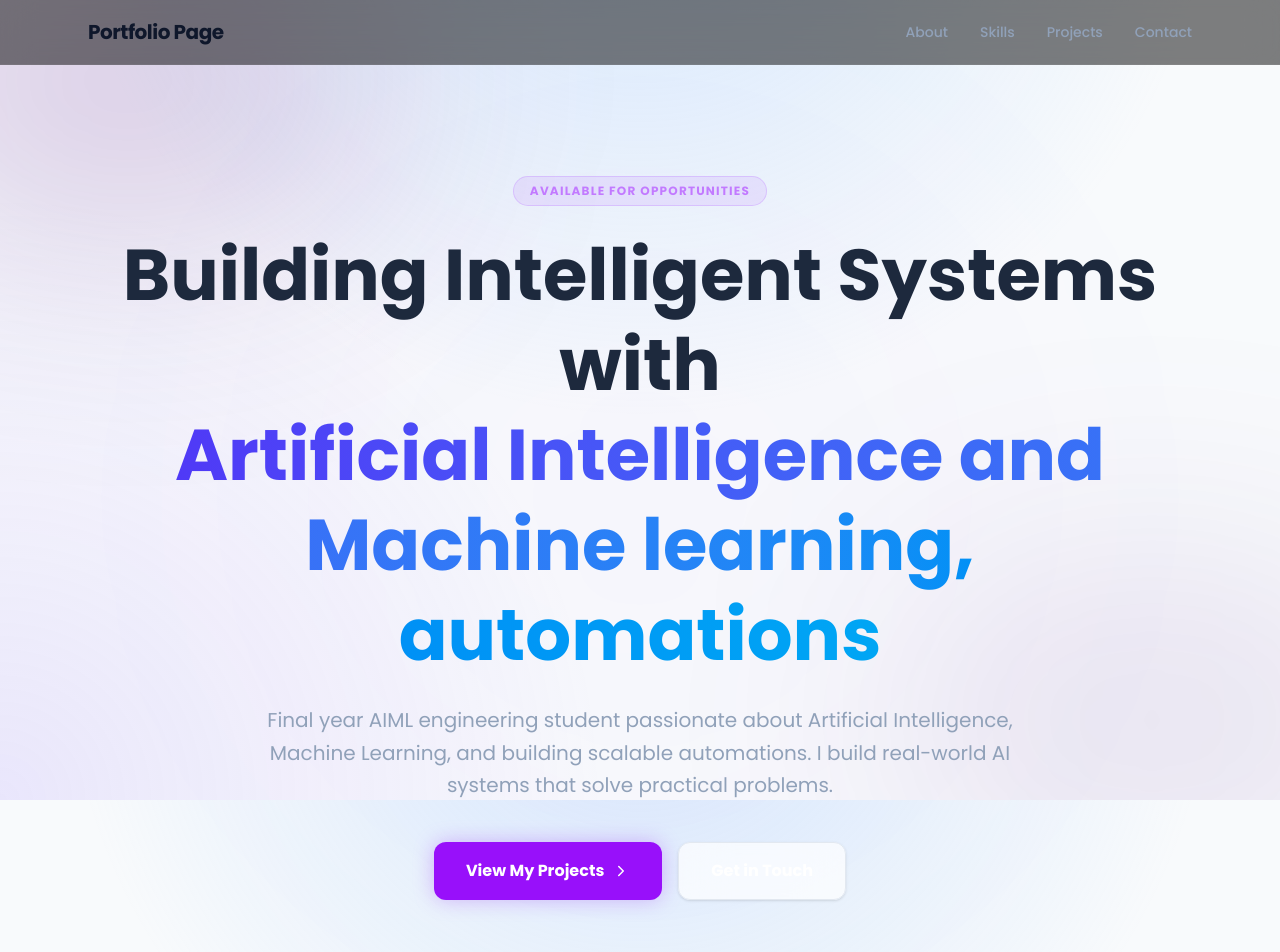
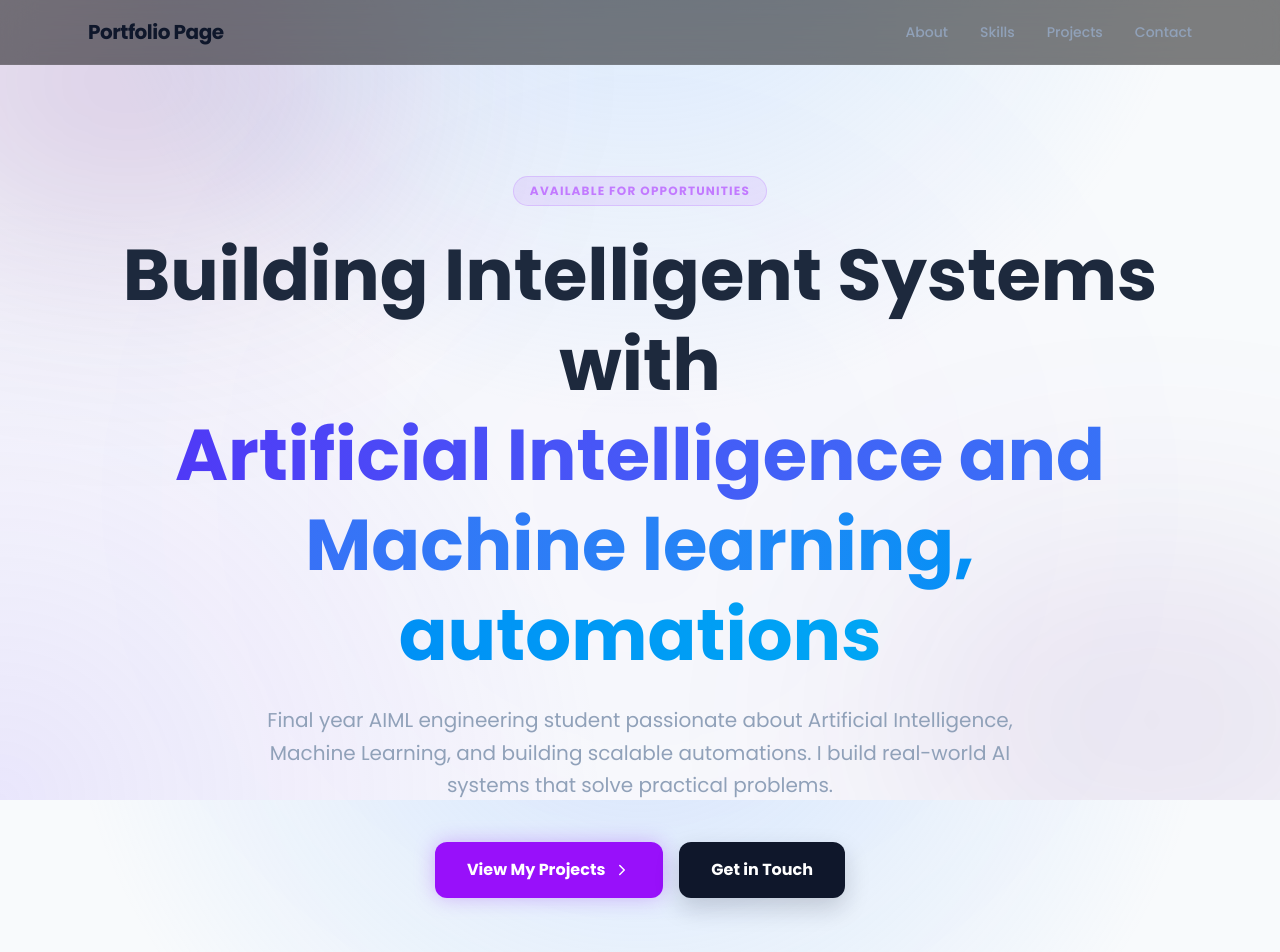
Before and after one commit to LNPrasad-droid/Portfolio, a React (Vite) app: page / in a window 1280 px wide. Shown: the top 952 px of the page. Built offline with nearby package versions, Linux system fonts and the light colour scheme.

Commit message:
Update hero contact button styling

```diff
--- a/src/App.tsx
+++ b/src/App.tsx
@@ -145,7 +145,7 @@ export default function App() {
               <a href="#projects" className="px-8 py-4 bg-purple-600 hover:bg-purple-500 text-white font-bold rounded-xl transition-all shadow-[0_0_20px_rgba(168,85,247,0.4)] flex items-center justify-center gap-2">
                 View My Projects <ChevronRight size={18} />
               </a>
-              <a href="#contact" className="px-8 py-4 glass-panel hover:bg-white/10 text-white font-bold rounded-xl transition-all flex items-center justify-center gap-2">
+              <a href="#contact" className="px-8 py-4 bg-slate-900 hover:bg-indigo-600 text-white font-bold rounded-xl transition-all shadow-[0_10px_24px_rgba(15,23,42,0.18)] flex items-center justify-center gap-2">
                 Get in Touch
               </a>
             </div>
```
